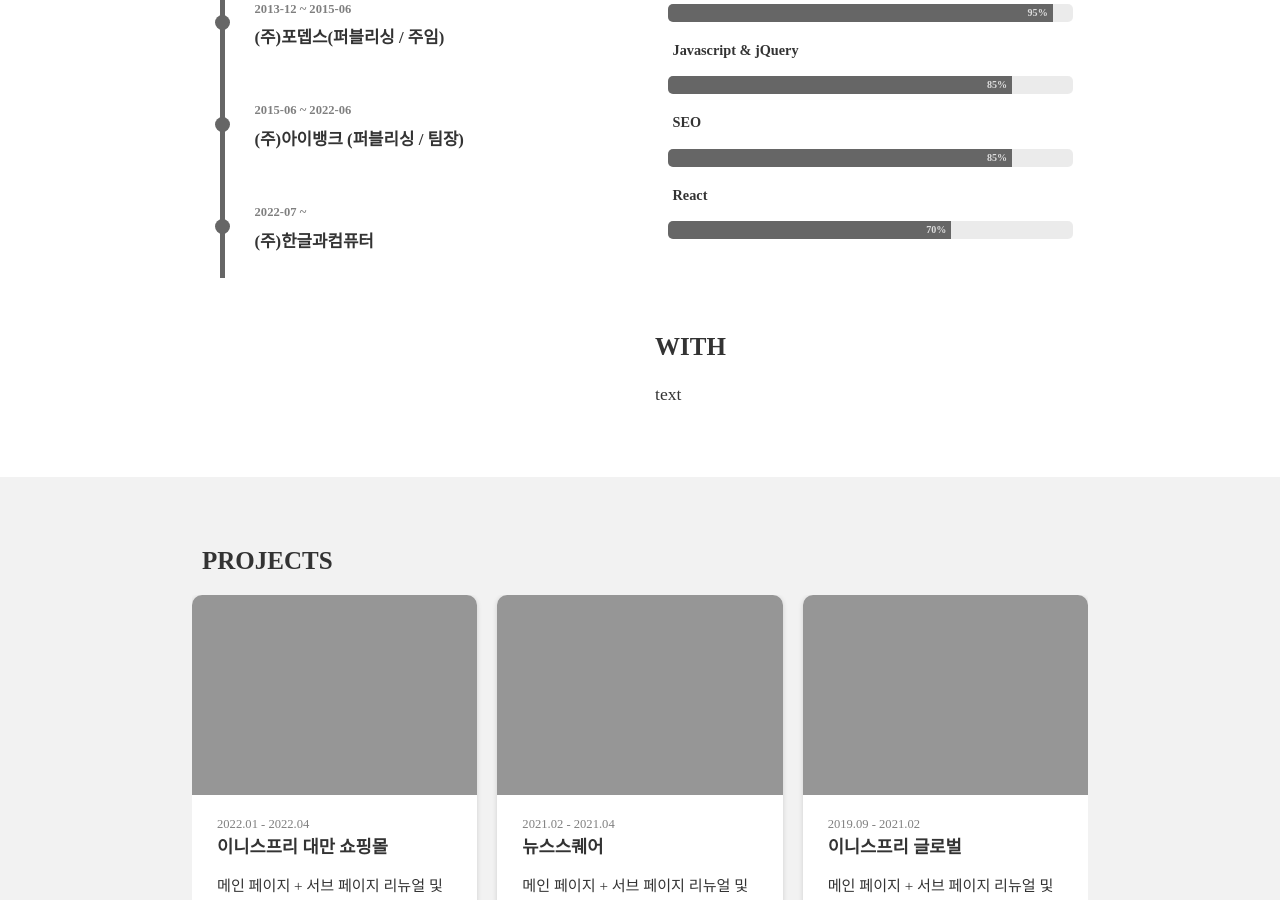
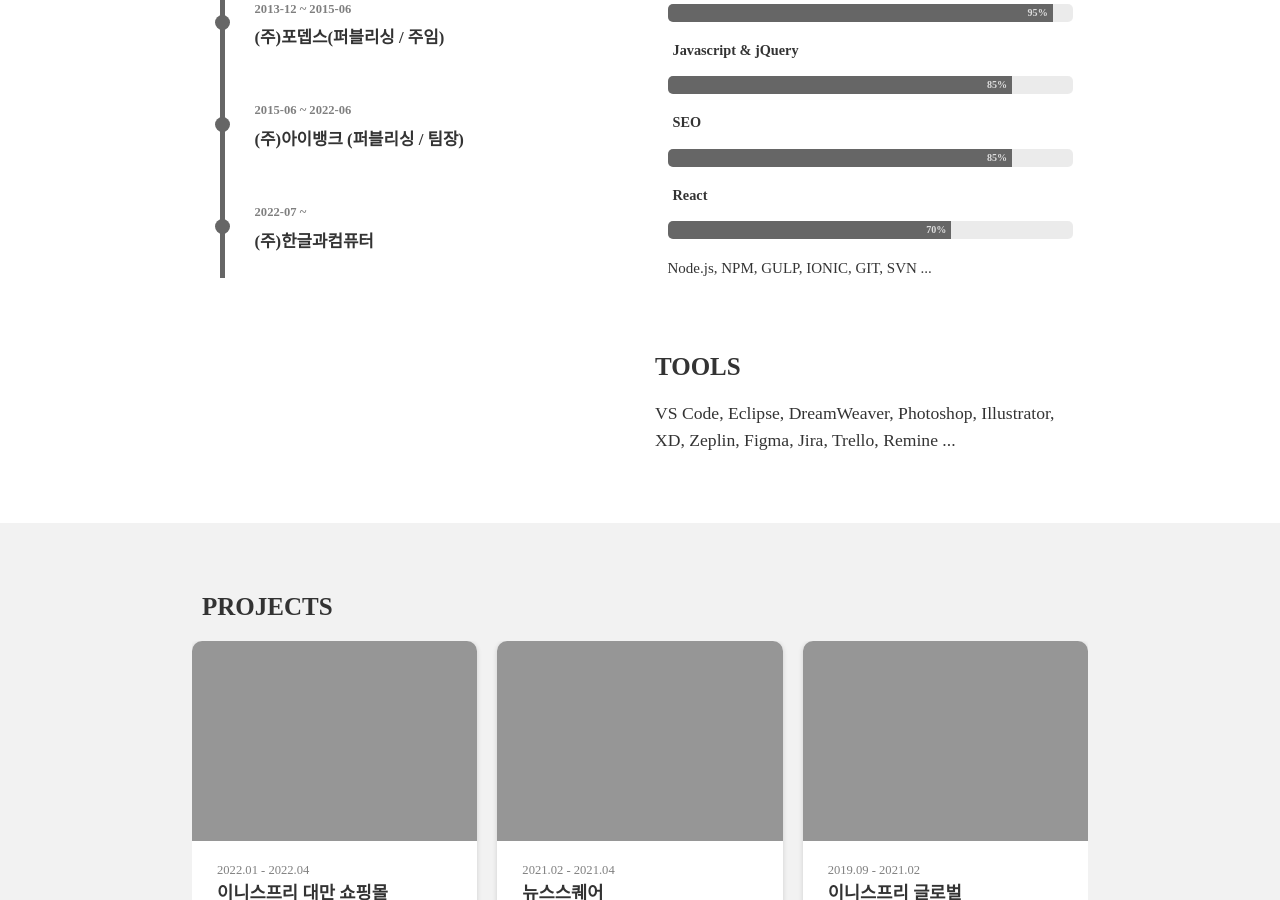
Before and after one commit to JeongrakChoi/JeongrakChoi.github.io, a Jekyll site: the page built from portfolio.html, in a window 1280 px wide and 900 px high, scrolled down 543 px. Built offline with Jekyll 4.4.1, drawn with Linux system fonts in a browser that asks for light colours; nearby versions of some CDN libraries; some web fonts are replaced.

Commit message:
Update portfolio.html

```diff
--- a/_layouts/portfolio.html
+++ b/_layouts/portfolio.html
@@ -49,12 +49,15 @@ layout: page
           </div>
         </li>
         {% endfor %}
+        <li class="skill">
+          Node.js, NPM, GULP, IONIC, GIT, SVN ...
+        </li>
       </ul>
     </article>
     <article class="skills col-12 col-md-6">
-      <p class="title">WITH</p>
+      <p class="title">TOOLS</p>
       <p>
-        text
+        VS Code, Eclipse, DreamWeaver, Photoshop, Illustrator, XD, Zeplin, Figma, Jira, Trello, Remine ...
       </p>
     </article>
   </section>
```
